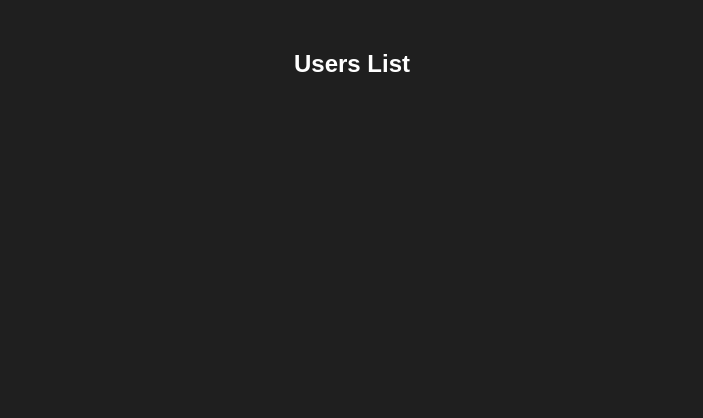
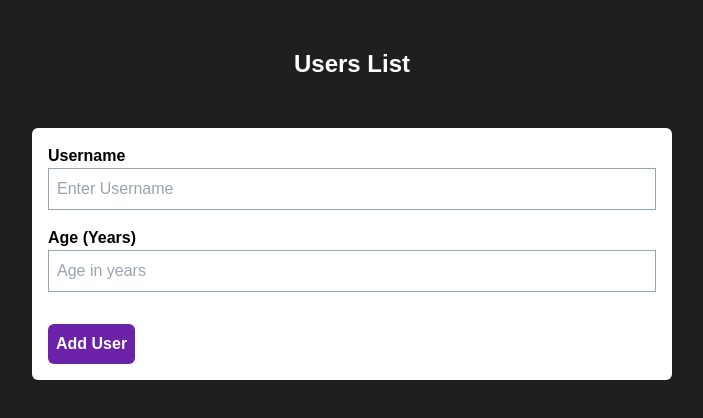
Before and after one commit to Hombre2014/-react-complete-guide-user-list, a React (Create React App) app: page / in a window 1280 px wide. Shown: the top 418 px of the page, without its empty margins (288-991 px from the left). Built offline with nearby package versions, Linux system fonts and the light colour scheme; the HTML template or start-up script is replaced by a standard one.

Commit message:
Basic scheleton is completed

```diff
--- a/src/App.js
+++ b/src/App.js
@@ -1,13 +1,16 @@
 import React from 'react';
-// import Card from './components/UI/Card';
-// import UsersList from './components/Users/UsersList';
+import Card from './components/UI/Card';
+import UsersList from './components/Users/UsersList';
 
 function App() {
   return (
     <div>
       <h1 className="text-2xl font-bold text-center text-white mt-12">Users List</h1>
-      {/* <Card className="w-3/4 bg-white rounded-sm p-4 h-12 flex" />
-      <UsersList /> */}
+      <Card>
+        <UsersList>
+          <li>Max (28 years old)</li>
+        </UsersList>
+      </Card>
     </div>
   );
 }
--- a/src/components/UI/Button.js
+++ b/src/components/UI/Button.js
@@ -0,0 +1,11 @@
+import React from 'react'
+
+const Button = () => {
+  return (
+    <div className='mt-8 bg-purple-800 w-fit text-white font-bold p-2 rounded-md'>
+      Add User
+    </div>
+  )
+}
+
+export default Button;
--- a/src/components/UI/Card.js
+++ b/src/components/UI/Card.js
@@ -0,0 +1,12 @@
+import React from 'react';
+import AddUser from '../Users/AddUser';
+
+const Card = () => {
+  return (
+    <div>
+      <AddUser />
+    </div>
+  )
+}
+
+export default Card;
--- a/src/components/Users/AddUser.js
+++ b/src/components/Users/AddUser.js
@@ -0,0 +1,18 @@
+import React from 'react';
+import Button from '../UI/Button';
+
+const AddUser = () => {
+  return (
+    <div className="w-2/4 bg-white rounded-md p-4 flex mx-auto mt-12">
+      <form className='flex flex-col w-full'>
+        <label htmlFor='Username' className='font-bold'>Username</label>
+        <input type='text' title='username' placeholder='Enter Username' id='username' className='p-2 border border-solid border-slate-400' />
+        <label htmlFor='Age' className='mt-4 font-bold'>Age (Years)</label>
+        <input type='number' if='age' title='age' placeholder='Age in years' className='p-2 border border-solid border-slate-400' />
+        <Button type='submit'>Add User</Button>
+      </form>
+    </div>
+  )
+}
+
+export default AddUser;
--- a/src/components/Users/UsersList.js
+++ b/src/components/Users/UsersList.js
@@ -0,0 +1,13 @@
+import React from 'react';
+
+const UsersList = () => {
+  return (
+    <div className='w-2/4 bg-white rounded-md p-4 flex mx-auto mt-12'>
+      <ul>
+        <li>Max (28 years old)</li>
+      </ul>
+    </div>
+  )
+}
+
+export default UsersList;
```
